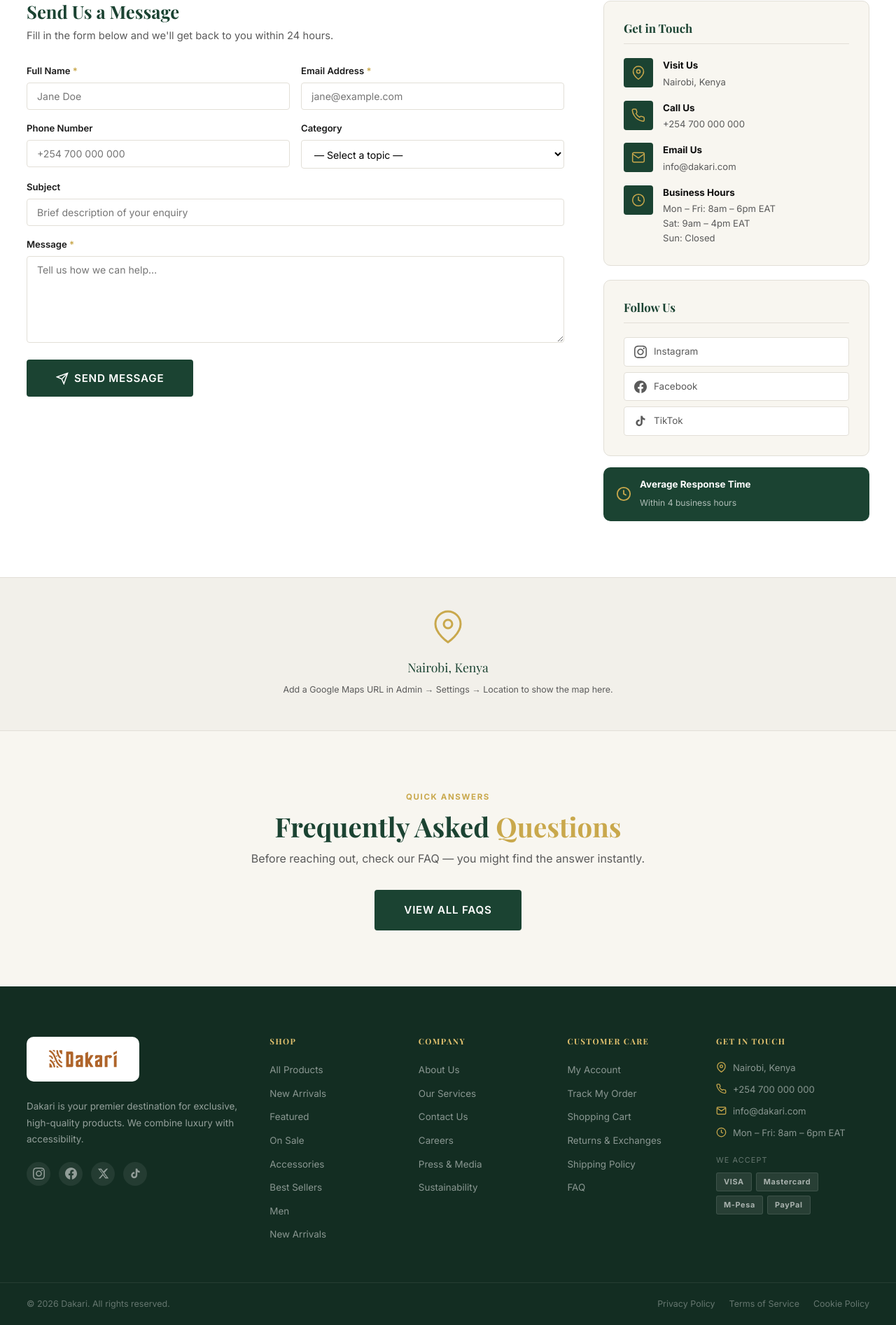
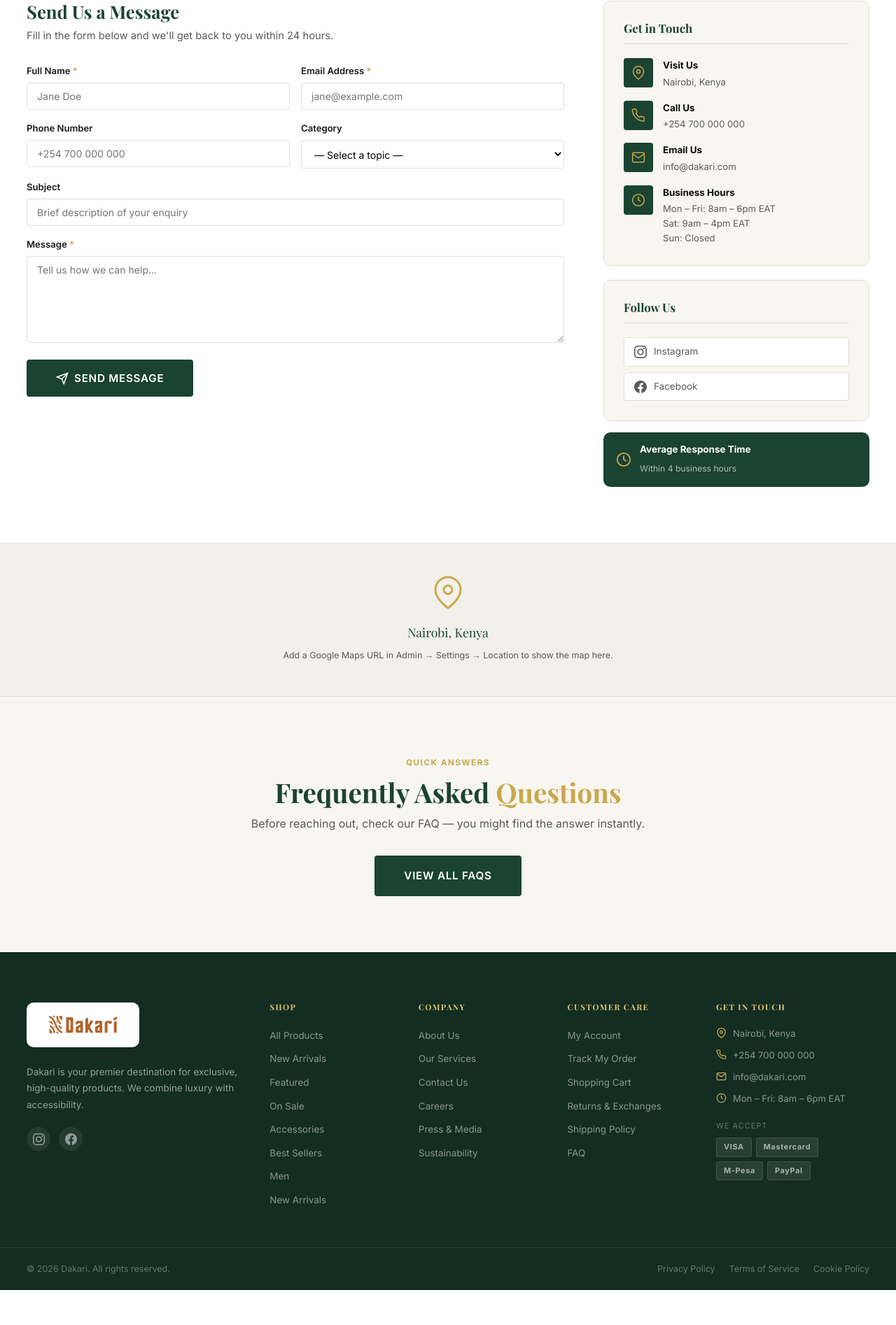
Before and after one commit to sammy001-svg/dakari, a PHP site: page /contact.php in a window 1280 px wide. Shown: the part 547-2441 px from the top of the page at 70% size. After the commit the page ends 2391 px from the top, so only its background shows below. Run offline with PHP 8.4, Linux system fonts and the light colour scheme; data comes from the database, SQL or seed files in the repository; data that the repository does not hold is empty; some libraries are stand-ins or nearby versions; some web fonts are replaced.

Commit message:
feat: remove TikTok and Twitter icons from contact page and footer
Co-Authored-By: Claude Sonnet 4.6 <noreply@anthropic.com>

```diff
--- a/contact.php
+++ b/contact.php
@@ -275,10 +275,6 @@ include __DIR__ . '/includes/header.php';
                             <svg width="18" height="18" fill="currentColor" viewBox="0 0 24 24"><path d="M24 12.073c0-6.627-5.373-12-12-12s-12 5.373-12 12c0 5.99 4.388 10.954 10.125 11.854v-8.385H7.078v-3.47h3.047V9.43c0-3.007 1.792-4.669 4.533-4.669 1.312 0 2.686.235 2.686.235v2.953H15.83c-1.491 0-1.956.925-1.956 1.874v2.25h3.328l-.532 3.47h-2.796v8.385C19.612 23.027 24 18.062 24 12.073z"/></svg>
                             Facebook
                         </a>
-                        <a href="<?= e(setting('social_tiktok','#')) ?>" target="_blank" rel="noopener" class="contact-social-link">
-                            <svg width="18" height="18" fill="currentColor" viewBox="0 0 24 24"><path d="M19.59 6.69a4.83 4.83 0 0 1-3.77-4.25V2h-3.45v13.67a2.89 2.89 0 0 1-2.88 2.5 2.89 2.89 0 0 1-2.89-2.89 2.89 2.89 0 0 1 2.89-2.89c.28 0 .54.04.79.1V9.01a6.33 6.33 0 0 0-.79-.05 6.34 6.34 0 0 0-6.34 6.34 6.34 6.34 0 0 0 6.34 6.34 6.34 6.34 0 0 0 6.33-6.34V8.69a8.18 8.18 0 0 0 4.78 1.52V6.76a4.85 4.85 0 0 1-1.01-.07z"/></svg>
-                            TikTok
-                        </a>
                     </div>
                 </div>
 
--- a/includes/footer.php
+++ b/includes/footer.php
@@ -22,12 +22,6 @@ $categories = get_categories();
                     </a>
                     <a href="<?= e(setting('social_facebook','#')) ?>" aria-label="Facebook" target="_blank" rel="noopener">
                         <svg width="17" height="17" fill="currentColor" viewBox="0 0 24 24"><path d="M24 12.073c0-6.627-5.373-12-12-12s-12 5.373-12 12c0 5.99 4.388 10.954 10.125 11.854v-8.385H7.078v-3.47h3.047V9.43c0-3.007 1.792-4.669 4.533-4.669 1.312 0 2.686.235 2.686.235v2.953H15.83c-1.491 0-1.956.925-1.956 1.874v2.25h3.328l-.532 3.47h-2.796v8.385C19.612 23.027 24 18.062 24 12.073z"/></svg>
-                    </a>
-                    <a href="<?= e(setting('social_twitter','#')) ?>" aria-label="Twitter / X" target="_blank" rel="noopener">
-                        <svg width="17" height="17" fill="currentColor" viewBox="0 0 24 24"><path d="M18.244 2.25h3.308l-7.227 8.26 8.502 11.24H16.17l-4.714-6.231-5.401 6.231H2.744l7.73-8.835L1.254 2.25H8.08l4.259 5.631zm-1.161 17.52h1.833L7.084 4.126H5.117z"/></svg>
-                    </a>
-                    <a href="<?= e(setting('social_tiktok','#')) ?>" aria-label="TikTok" target="_blank" rel="noopener">
-                        <svg width="17" height="17" fill="currentColor" viewBox="0 0 24 24"><path d="M19.59 6.69a4.83 4.83 0 0 1-3.77-4.25V2h-3.45v13.67a2.89 2.89 0 0 1-2.88 2.5 2.89 2.89 0 0 1-2.89-2.89 2.89 2.89 0 0 1 2.89-2.89c.28 0 .54.04.79.1V9.01a6.33 6.33 0 0 0-.79-.05 6.34 6.34 0 0 0-6.34 6.34 6.34 6.34 0 0 0 6.34 6.34 6.34 6.34 0 0 0 6.33-6.34V8.69a8.18 8.18 0 0 0 4.78 1.52V6.76a4.85 4.85 0 0 1-1.01-.07z"/></svg>
                     </a>
                 </div>
             </div>
```
